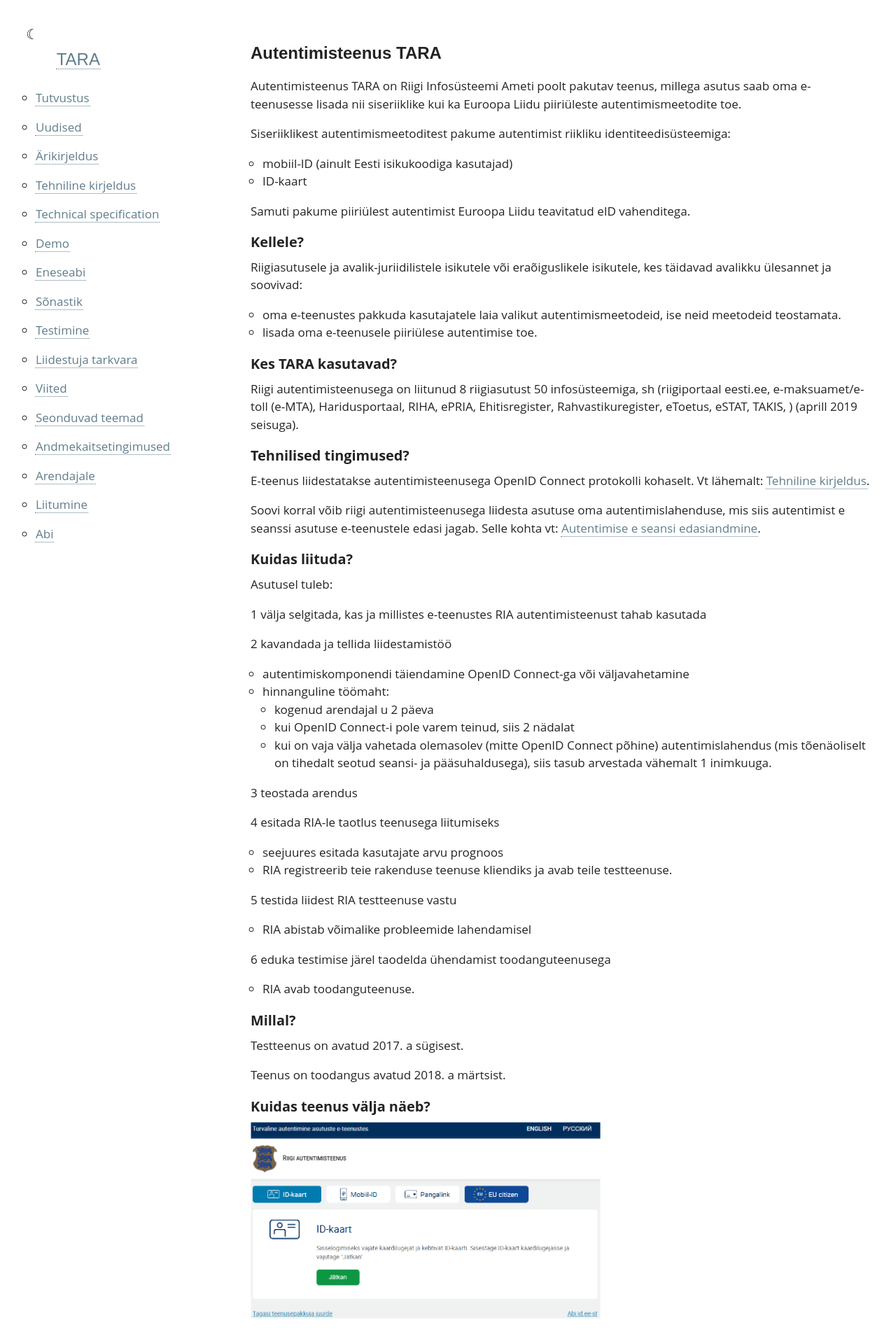
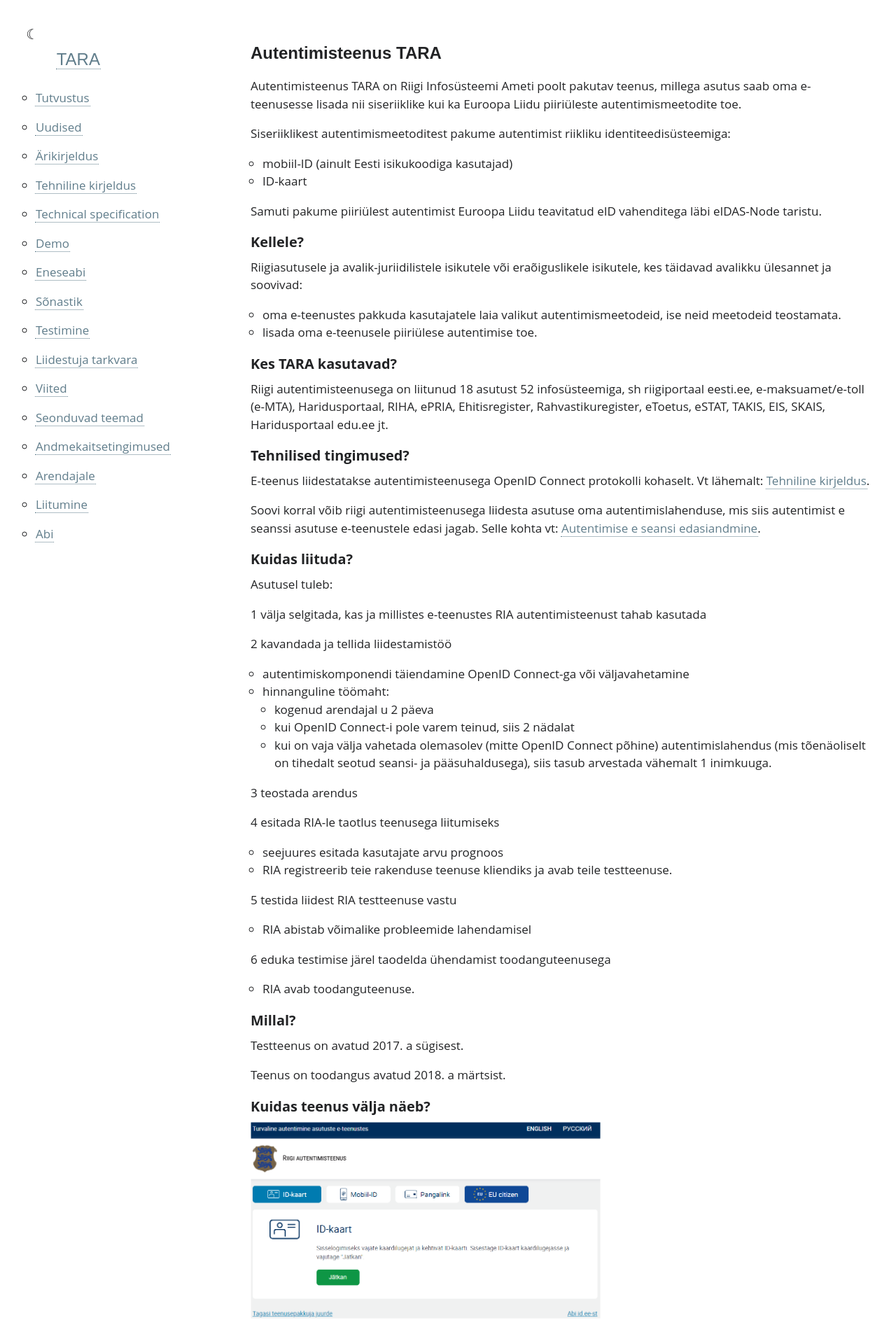
Before and after one commit to e-gov/TARA-Doku, a Jekyll site: the page built from Arikirjeldus.md, in a window 1280 px wide. Shown: the top 1913 px of the page at 70% size. Built offline with Jekyll 4.4.1, drawn with Linux system fonts in a browser that asks for light colours; our own code applies the rules of GitHub Pages for plain Markdown files.

Commit message:
Update Arikirjeldus.md

```diff
--- a/Arikirjeldus.md
+++ b/Arikirjeldus.md
@@ -11,7 +11,7 @@ Siseriiklikest autentimismeetoditest pakume autentimist riikliku identiteedisüs
 - mobiil-ID (ainult Eesti isikukoodiga kasutajad)
 - ID-kaart
 
-Samuti pakume piiriülest autentimist Euroopa Liidu teavitatud eID vahenditega.
+Samuti pakume piiriülest autentimist Euroopa Liidu teavitatud eID vahenditega läbi eIDAS-Node taristu.
 
 ## Kellele?
 
@@ -21,8 +21,8 @@ Riigiasutusele ja avalik-juriidilistele isikutele või eraõiguslikele isikutele
 
 ## Kes TARA kasutavad?
 
-Riigi autentimisteenusega on liitunud 8 riigiasutust 50
-infosüsteemiga, sh (riigiportaal eesti.ee, e-maksuamet/e-toll (e-MTA), Haridusportaal, RIHA, ePRIA, Ehitisregister, Rahvastikuregister, eToetus, eSTAT, TAKIS, ) (aprill 2019 seisuga).
+Riigi autentimisteenusega on liitunud 18 asutust 52
+infosüsteemiga, sh riigiportaal eesti.ee, e-maksuamet/e-toll (e-MTA), Haridusportaal, RIHA, ePRIA, Ehitisregister, Rahvastikuregister, eToetus, eSTAT, TAKIS, EIS, SKAIS, Haridusportaal edu.ee jt.
 
 ## Tehnilised tingimused?
 
```
